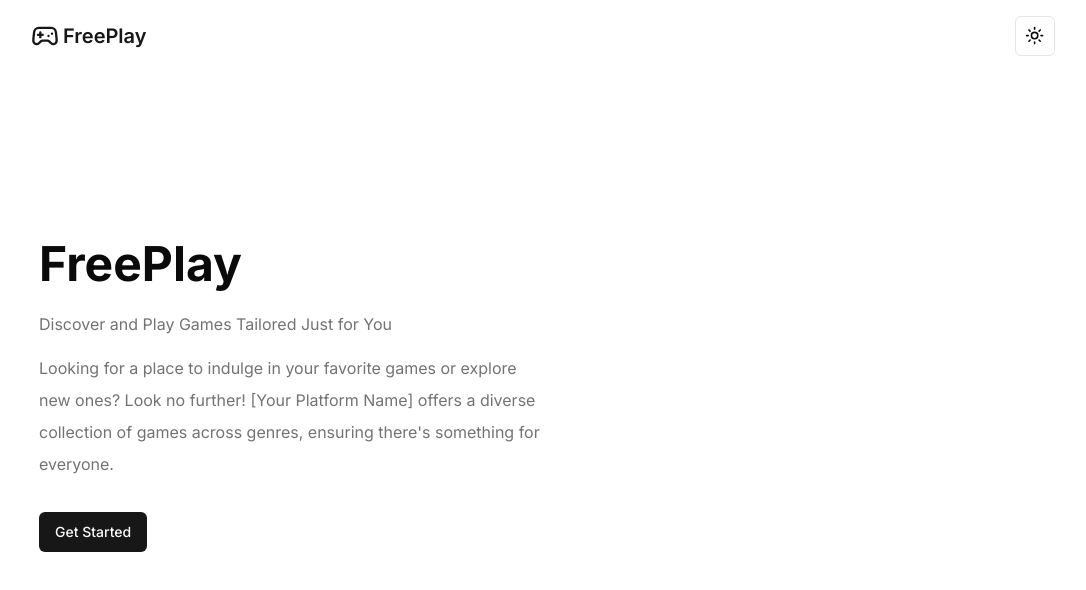
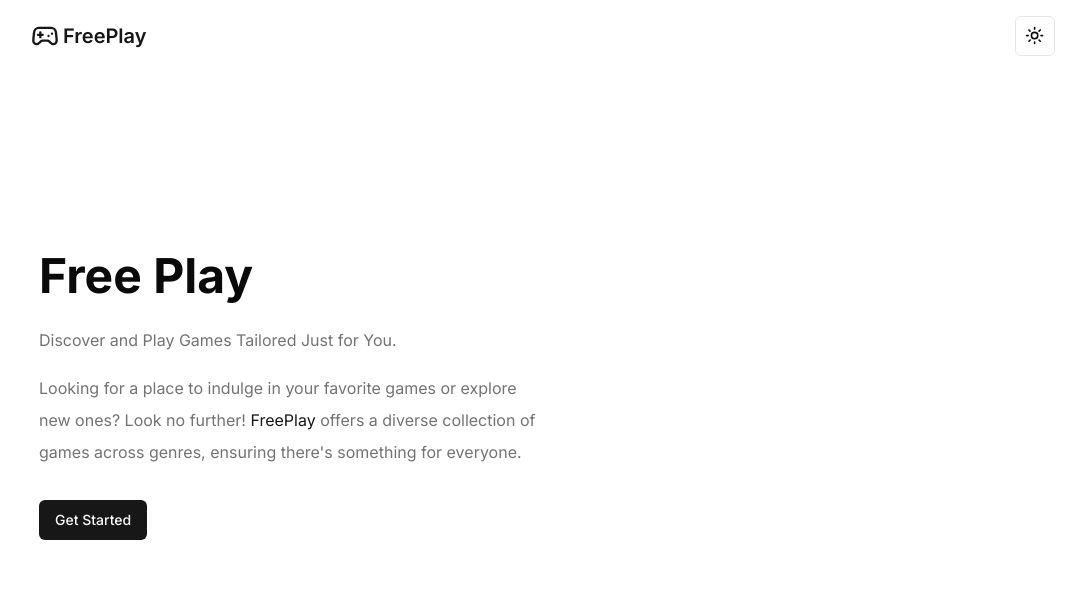
Before and after one commit to tanuj830/FreePlay, a Next.js app: page / in a window 1280 px wide. Shown: the top 590 px of the page, without its empty margins (97-1183 px from the left). Built offline with nearby package versions, Linux system fonts and the light colour scheme.

Commit message:
worked on specfic game page

```diff
--- a/app/page.tsx
+++ b/app/page.tsx
@@ -5,18 +5,18 @@ import Link from "next/link";
 export default function Home() {
   return (
     <main className="flex justify-start items-center h-[80vh] pl-2">
-      <div className="w-[50%] flex flex-col gap-4">
+      <div className="w-full lg:w-[50%] flex flex-col gap-4">
         <h1 className="text-5xl font-bold my-2">
-          Free<span className="">Play</span>
+          Free<span className=""> Play</span>
         </h1>
-        <p className="text-muted-foreground">
-          Discover and Play Games Tailored Just for You
+        <p className="text-muted-foreground leading-8">
+          Discover and Play Games Tailored Just for You.{" "}
         </p>
         <p className="leading-8 text-muted-foreground">
           Looking for a place to indulge in your favorite games or explore new
-          ones? Look no further! [Your Platform Name] offers a diverse
-          collection of games across genres, ensuring there's something for
-          everyone.
+          ones? Look no further! <span className="text-primary">FreePlay</span>{" "}
+          offers a diverse collection of games across genres, ensuring there's
+          something for everyone.
         </p>
         <Link href="/games" className="mt-4">
           <Button>Get Started</Button>
```
